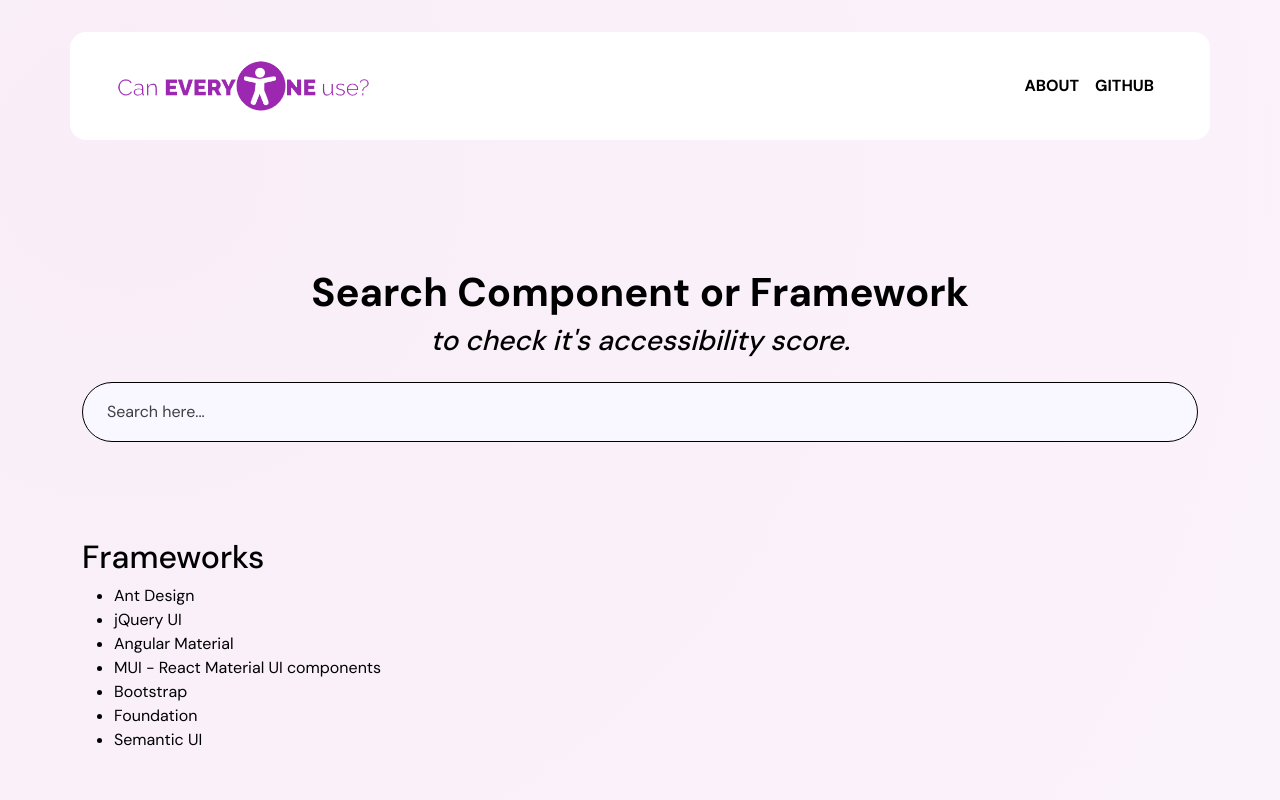
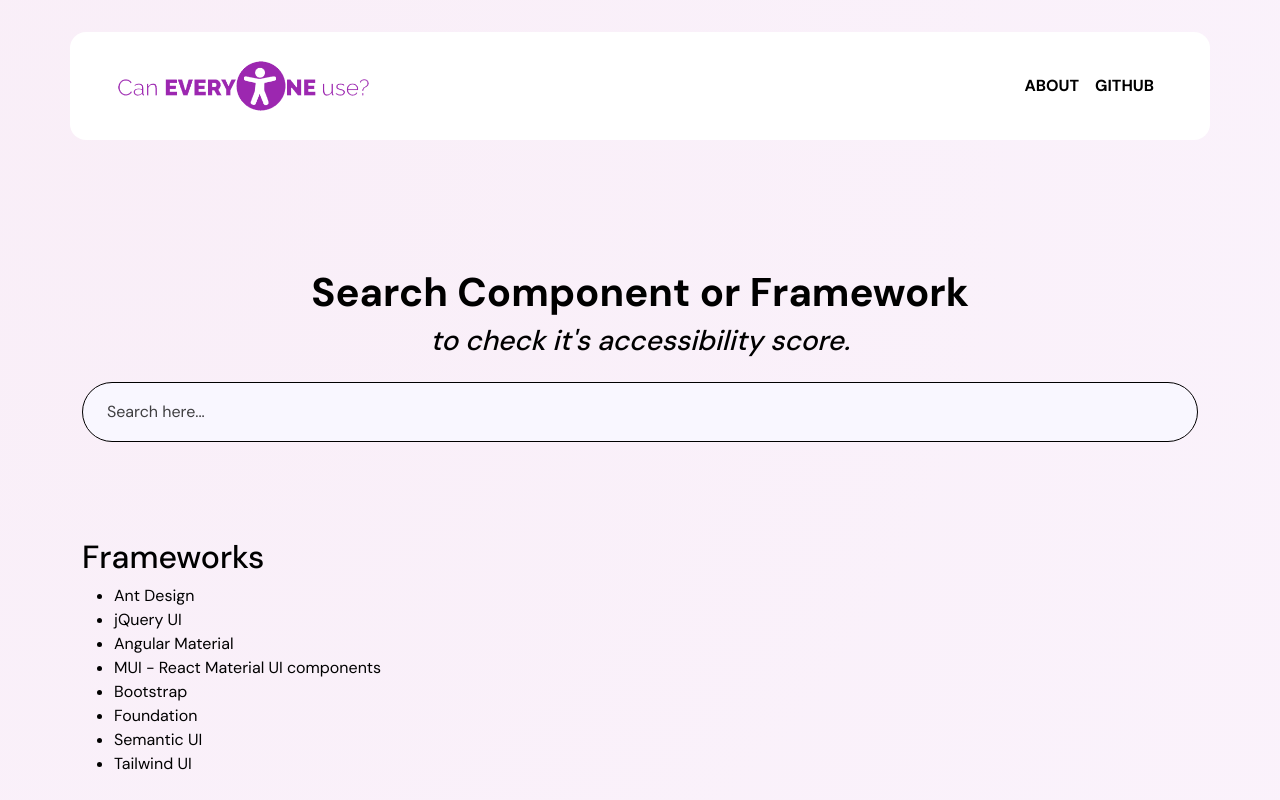
Before and after one commit to caneveryoneusetemp/caneveryoneuse_tool, a React (Create React App) app: page / in a window 1280 px wide. Built offline with nearby package versions, Linux system fonts and the light colour scheme.

Commit message:
add tailwind UI to the website

```diff
--- a/src/json/index.js
+++ b/src/json/index.js
@@ -5,7 +5,8 @@ import mui from './mui.json';
 import bootstrap from './bootstrap.json';
 import foundation from './foundation.json';
 import semanticUi from './semantic_ui.json';
+import tailwindUi from './tailwind_ui.json';
 
-const frameworkData = [antdesign, jqueryUi, materialAngular, mui, bootstrap, foundation, semanticUi];
+const frameworkData = [antdesign, jqueryUi, materialAngular, mui, bootstrap, foundation, semanticUi, tailwindUi];
 
 export default frameworkData;
```
